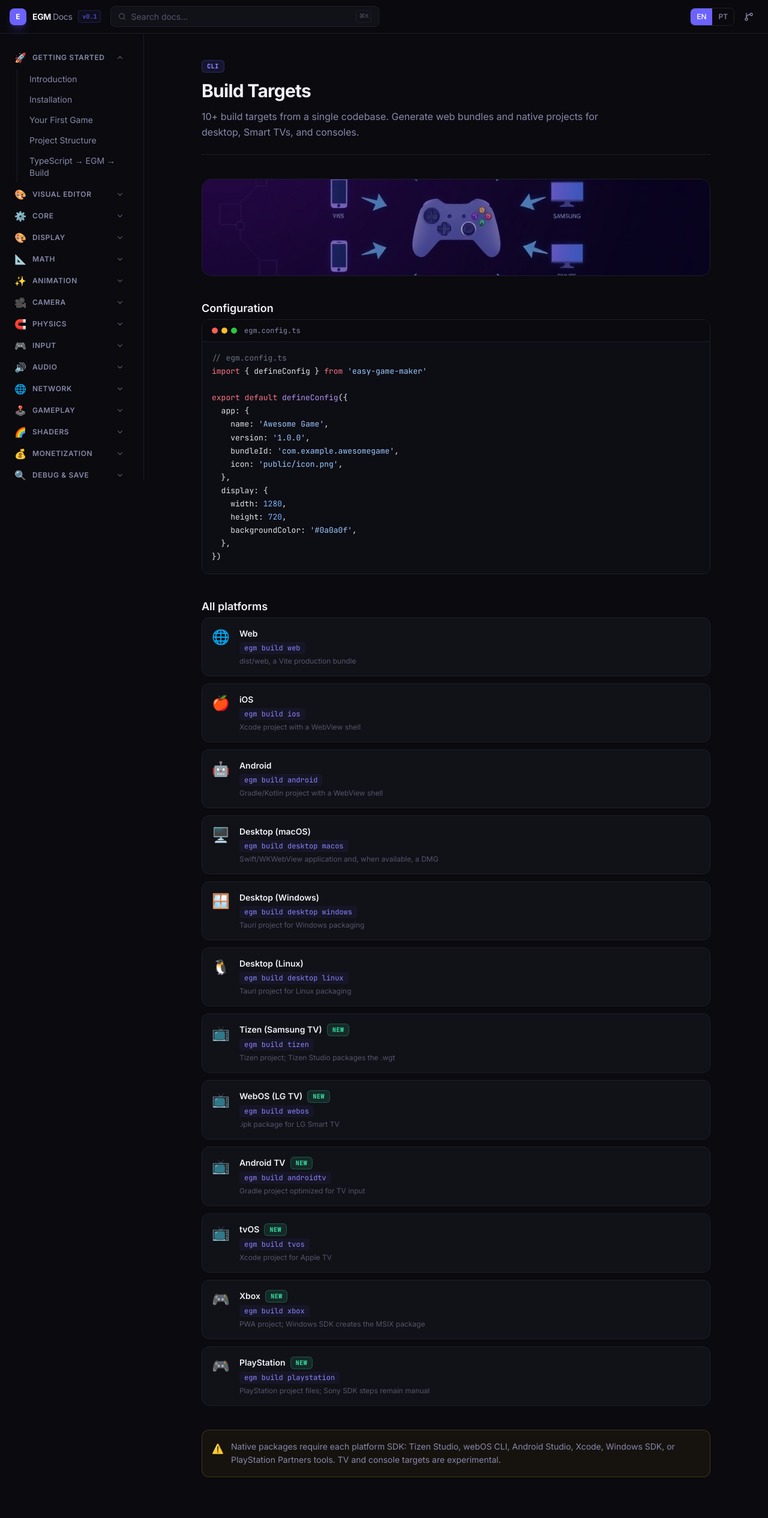
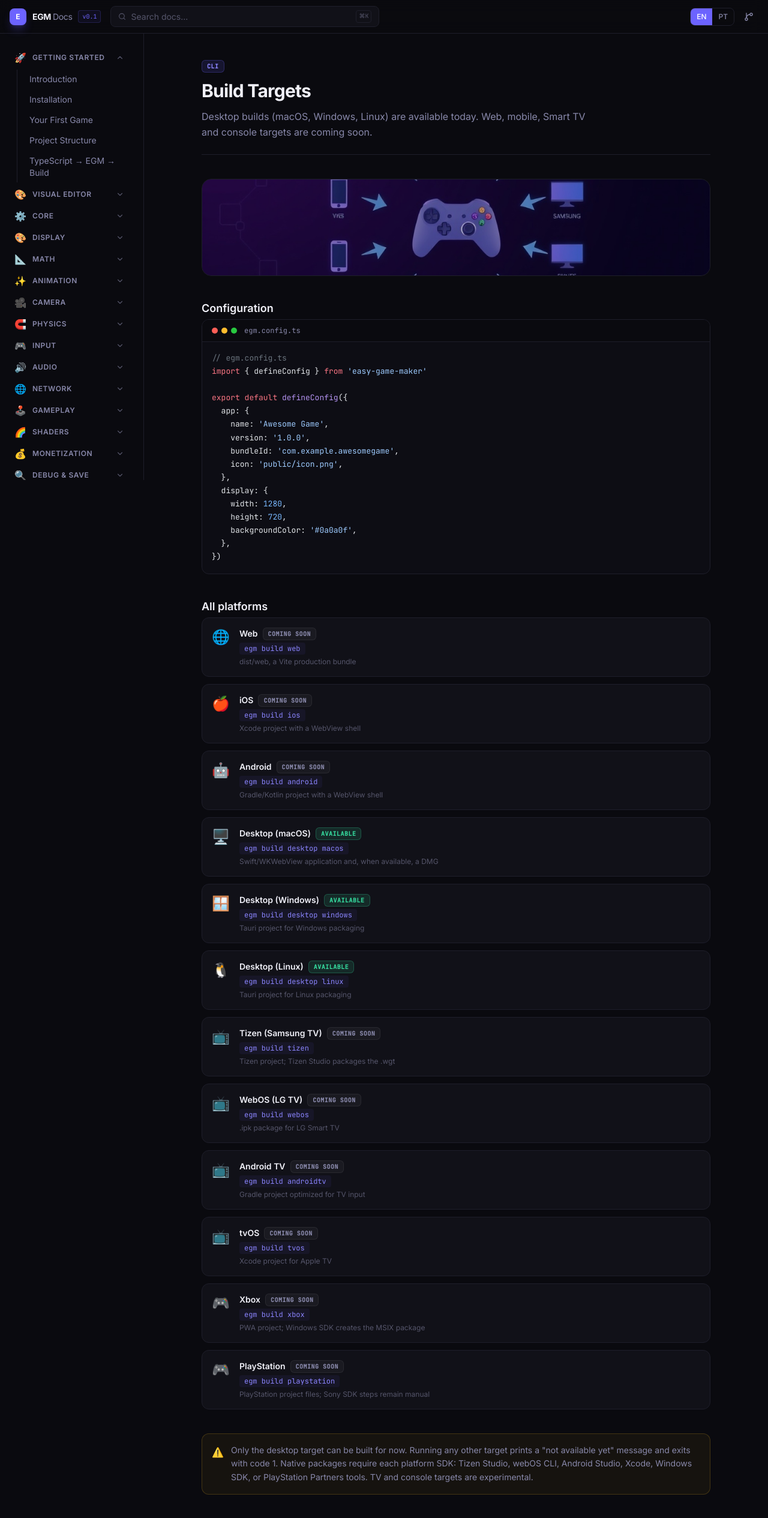
Before and after one commit to easygamemaker/easy-game-maker-docs, a React (Vite) app: page /build in a window 1280 px wide. Shown: the whole page at 60% size. Before the commit the page ends 2502 px from the top, so only its background shows below. Built offline with nearby package versions, Linux system fonts and the light colour scheme.

Commit message:
docs: mark only the desktop build target as available
The BuildPage now shows an Available or Coming soon badge on each
target, and the CLI page describes the "not available yet" message.
Matches the egm build restriction in the SDK.

```diff
--- a/src/pages/docs/BuildPage.tsx
+++ b/src/pages/docs/BuildPage.tsx
@@ -5,18 +5,18 @@ import { useLang } from '@/context/LangContext'
 import { Badge } from '@/components/ui/Badge'
 
 const platforms = [
-  { name: 'Web', cmd: 'egm build web', output_en: 'dist/web, a Vite production bundle', output_pt: 'dist/web, um bundle de produção Vite', icon: '🌐', badge: null },
-  { name: 'iOS', cmd: 'egm build ios', output_en: 'Xcode project with a WebView shell', output_pt: 'Projeto Xcode com uma shell WebView', icon: '🍎', badge: null },
-  { name: 'Android', cmd: 'egm build android', output_en: 'Gradle/Kotlin project with a WebView shell', output_pt: 'Projeto Gradle/Kotlin com uma shell WebView', icon: '🤖', badge: null },
-  { name: 'Desktop (macOS)', cmd: 'egm build desktop macos', output_en: 'Swift/WKWebView application and, when available, a DMG', output_pt: 'Aplicativo Swift/WKWebView e, quando disponível, um DMG', icon: '🖥️', badge: null },
-  { name: 'Desktop (Windows)', cmd: 'egm build desktop windows', output_en: 'Tauri project for Windows packaging', output_pt: 'Projeto Tauri para empacotamento Windows', icon: '🪟', badge: null },
-  { name: 'Desktop (Linux)', cmd: 'egm build desktop linux', output_en: 'Tauri project for Linux packaging', output_pt: 'Projeto Tauri para empacotamento Linux', icon: '🐧', badge: null },
-  { name: 'Tizen (Samsung TV)', cmd: 'egm build tizen', output_en: 'Tizen project; Tizen Studio packages the .wgt', output_pt: 'Projeto Tizen; o Tizen Studio gera o .wgt', icon: '📺', badge: 'NEW' },
-  { name: 'WebOS (LG TV)', cmd: 'egm build webos', output_en: '.ipk package for LG Smart TV', output_pt: 'Pacote .ipk para LG Smart TV', icon: '📺', badge: 'NEW' },
-  { name: 'Android TV', cmd: 'egm build androidtv', output_en: 'Gradle project optimized for TV input', output_pt: 'Projeto Gradle otimizado para entrada de TV', icon: '📺', badge: 'NEW' },
-  { name: 'tvOS', cmd: 'egm build tvos', output_en: 'Xcode project for Apple TV', output_pt: 'Projeto Xcode para Apple TV', icon: '📺', badge: 'NEW' },
-  { name: 'Xbox', cmd: 'egm build xbox', output_en: 'PWA project; Windows SDK creates the MSIX package', output_pt: 'Projeto PWA; o Windows SDK gera o pacote MSIX', icon: '🎮', badge: 'NEW' },
-  { name: 'PlayStation', cmd: 'egm build playstation', output_en: 'PlayStation project files; Sony SDK steps remain manual', output_pt: 'Arquivos de projeto PlayStation; etapas do SDK Sony continuam manuais', icon: '🎮', badge: 'NEW' },
+  { name: 'Web', cmd: 'egm build web', output_en: 'dist/web, a Vite production bundle', output_pt: 'dist/web, um bundle de produção Vite', icon: '🌐', available: false },
+  { name: 'iOS', cmd: 'egm build ios', output_en: 'Xcode project with a WebView shell', output_pt: 'Projeto Xcode com uma shell WebView', icon: '🍎', available: false },
+  { name: 'Android', cmd: 'egm build android', output_en: 'Gradle/Kotlin project with a WebView shell', output_pt: 'Projeto Gradle/Kotlin com uma shell WebView', icon: '🤖', available: false },
+  { name: 'Desktop (macOS)', cmd: 'egm build desktop macos', output_en: 'Swift/WKWebView application and, when available, a DMG', output_pt: 'Aplicativo Swift/WKWebView e, quando disponível, um DMG', icon: '🖥️', available: true },
+  { name: 'Desktop (Windows)', cmd: 'egm build desktop windows', output_en: 'Tauri project for Windows packaging', output_pt: 'Projeto Tauri para empacotamento Windows', icon: '🪟', available: true },
+  { name: 'Desktop (Linux)', cmd: 'egm build desktop linux', output_en: 'Tauri project for Linux packaging', output_pt: 'Projeto Tauri para empacotamento Linux', icon: '🐧', available: true },
+  { name: 'Tizen (Samsung TV)', cmd: 'egm build tizen', output_en: 'Tizen project; Tizen Studio packages the .wgt', output_pt: 'Projeto Tizen; o Tizen Studio gera o .wgt', icon: '📺', available: false },
+  { name: 'WebOS (LG TV)', cmd: 'egm build webos', output_en: '.ipk package for LG Smart TV', output_pt: 'Pacote .ipk para LG Smart TV', icon: '📺', available: false },
+  { name: 'Android TV', cmd: 'egm build androidtv', output_en: 'Gradle project optimized for TV input', output_pt: 'Projeto Gradle otimizado para entrada de TV', icon: '📺', available: false },
+  { name: 'tvOS', cmd: 'egm build tvos', output_en: 'Xcode project for Apple TV', output_pt: 'Projeto Xcode para Apple TV', icon: '📺', available: false },
+  { name: 'Xbox', cmd: 'egm build xbox', output_en: 'PWA project; Windows SDK creates the MSIX package', output_pt: 'Projeto PWA; o Windows SDK gera o pacote MSIX', icon: '🎮', available: false },
+  { name: 'PlayStation', cmd: 'egm build playstation', output_en: 'PlayStation project files; Sony SDK steps remain manual', output_pt: 'Arquivos de projeto PlayStation; etapas do SDK Sony continuam manuais', icon: '🎮', available: false },
 ]
 
 const CONFIG_EXAMPLE = `// egm.config.ts
@@ -46,8 +46,8 @@ export function BuildPage() {
         badge="CLI"
         description={
           lang === 'en'
-            ? '10+ build targets from a single codebase. Generate web bundles and native projects for desktop, Smart TVs, and consoles.'
-            : 'Mais de 10 destinos de build a partir de uma única base de código. Gere bundles web e projetos nativos para desktop, Smart TVs e consoles.'
+            ? 'Desktop builds (macOS, Windows, Linux) are available today. Web, mobile, Smart TV and console targets are coming soon.'
+            : 'Os builds de desktop (macOS, Windows, Linux) já estão disponíveis. Os destinos web, mobile, Smart TV e console chegam em breve.'
         }
       />
 
@@ -70,7 +70,9 @@ export function BuildPage() {
                 <div className="flex-1 min-w-0">
                   <div className="flex items-center gap-2 mb-1">
                     <span className="text-[#f0f0f8] text-sm font-semibold">{p.name}</span>
-                    {p.badge && <Badge variant="green">{p.badge}</Badge>}
+                    <Badge variant={p.available ? 'green' : 'muted'}>
+                      {p.available ? (lang === 'en' ? 'Available' : 'Disponível') : lang === 'en' ? 'Coming soon' : 'Em breve'}
+                    </Badge>
                   </div>
                   <code className="text-[#8b85ff] font-mono text-xs bg-[#6c63ff11] px-2 py-0.5 rounded block w-fit mb-1">
                     {p.cmd}
@@ -86,8 +88,8 @@ export function BuildPage() {
 
         <Callout type="warning">
           {lang === 'en'
-            ? 'Native packages require each platform SDK: Tizen Studio, webOS CLI, Android Studio, Xcode, Windows SDK, or PlayStation Partners tools. TV and console targets are experimental.'
-            : 'Pacotes nativos exigem o SDK de cada plataforma: Tizen Studio, CLI webOS, Android Studio, Xcode, Windows SDK ou ferramentas PlayStation Partners. Os destinos de TV e console são experimentais.'}
+            ? 'Only the desktop target can be built for now. Running any other target prints a "not available yet" message and exits with code 1. Native packages require each platform SDK: Tizen Studio, webOS CLI, Android Studio, Xcode, Windows SDK, or PlayStation Partners tools. TV and console targets are experimental.'
+            : 'Por enquanto só o destino desktop pode ser gerado. Qualquer outro imprime a mensagem "not available yet" e encerra com código 1. Pacotes nativos exigem o SDK de cada plataforma: Tizen Studio, CLI webOS, Android Studio, Xcode, Windows SDK ou ferramentas PlayStation Partners. Os destinos de TV e console são experimentais.'}
         </Callout>
       </div>
     </DocLayout>
--- a/src/pages/docs/CLIPage.tsx
+++ b/src/pages/docs/CLIPage.tsx
@@ -85,12 +85,12 @@ export function CLIPage() {
 
         <CLICommand
           command="egm build <platform>"
-          description_en="Build for a target platform. Supports: web, ios, android, desktop, tizen, webos, androidtv, tvos, xbox, playstation."
-          description_pt="Build para uma plataforma alvo. Suporta: web, ios, android, desktop, tizen, webos, androidtv, tvos, xbox, playstation."
+          description_en="Build for a target platform. Only desktop is available for now; web, ios, android, tizen, webos, androidtv, tvos, xbox and playstation print a 'not available yet' message and exit with code 1."
+          description_pt="Build para uma plataforma alvo. Por enquanto só o desktop está disponível; web, ios, android, tizen, webos, androidtv, tvos, xbox e playstation mostram a mensagem 'not available yet' e encerram com código 1."
           flags={[
             { flag: '[os]', desc_en: 'For desktop: macos | windows | linux (default: all)', desc_pt: 'Para desktop: macos | windows | linux (padrão: todos)' },
           ]}
-          example="egm build web\negm build ios\negm build desktop macos\negm build android"
+          example="egm build desktop\negm build desktop macos\negm build desktop windows\negm build desktop linux"
         />
 
         <CLICommand
```
